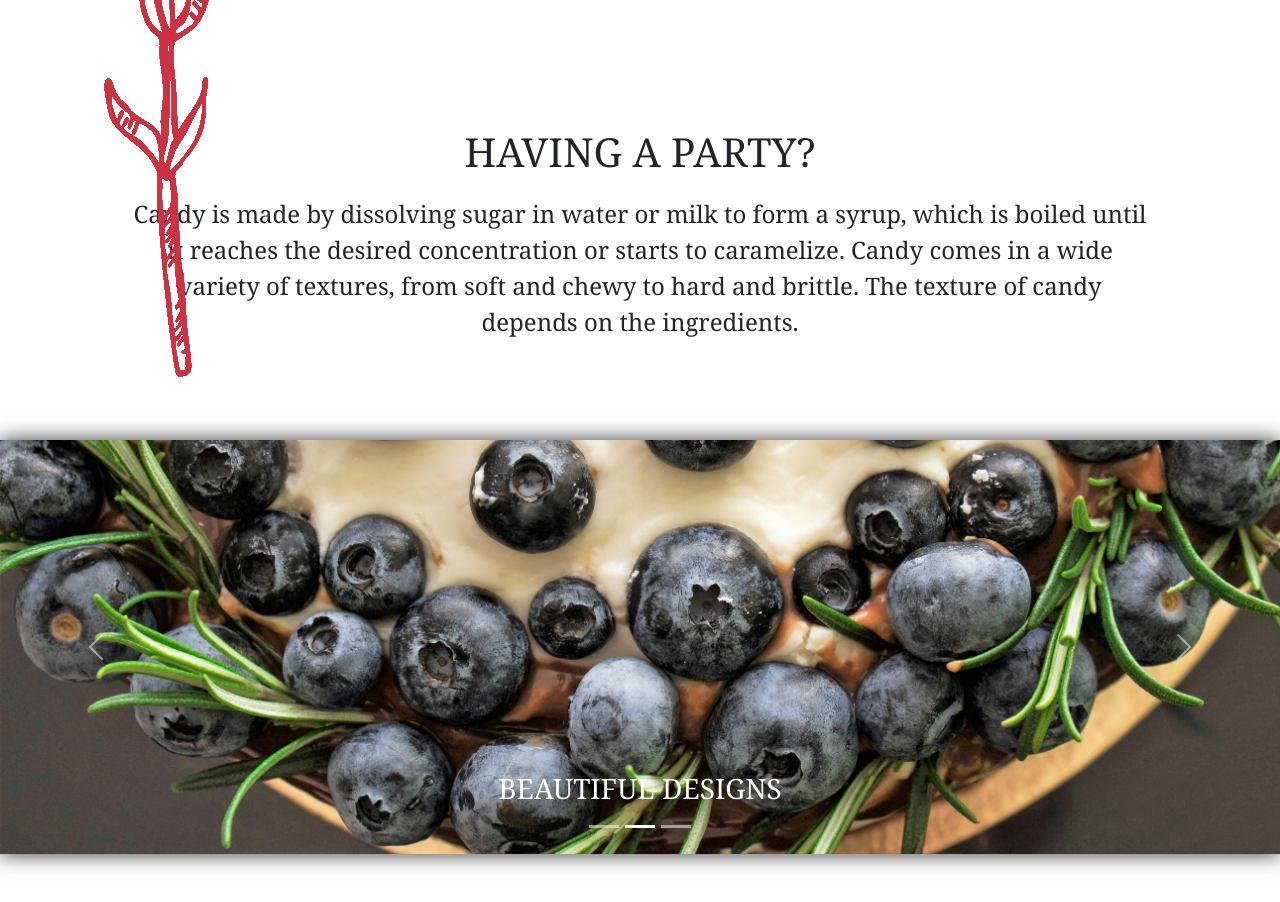
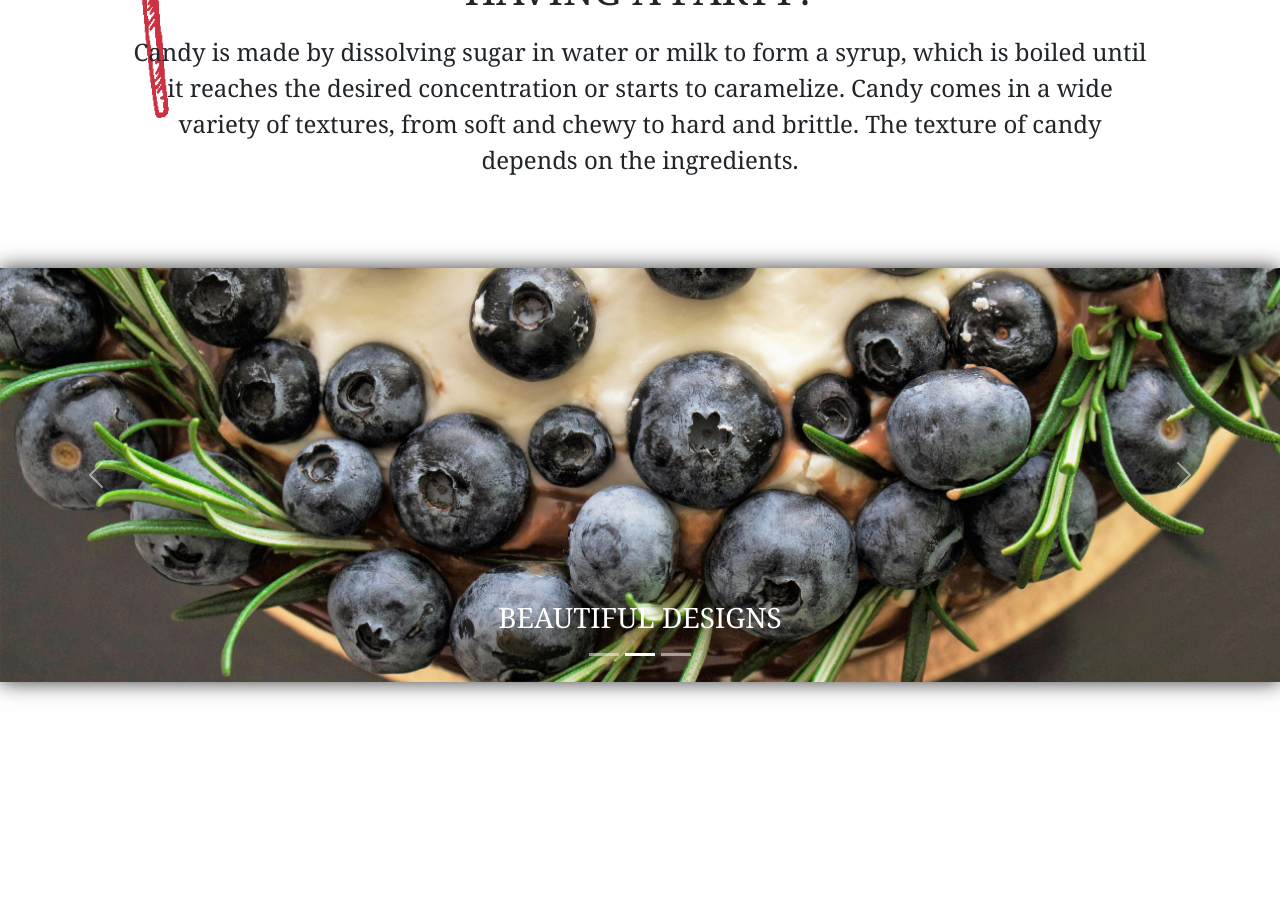
Before and after one commit to darya-cherr/candyShop, a React (Create React App) app: page / in a window 1280 px wide. Shown: the part 1080-1982 px from the top of the page. After the commit the page ends 1810 px from the top, so only its background shows below. Built offline with nearby package versions, Linux system fonts and the light colour scheme.

Commit message:
Fixed adaptive position

```diff
--- a/src/pages/Home.js
+++ b/src/pages/Home.js
@@ -10,12 +10,8 @@ const Styles = styled.div `
     position: absolute;
     left: 60%;
     width: 33%;
+    top: 20%;
     height: auto;
-    margin-top: 10%;
-    backdrop-filter: brightness(70%);
-    padding-bottom: 50px;
-
-
   }
 
   .shadow1 {
@@ -31,7 +27,6 @@ const Styles = styled.div `
   }
 
   .image {
-    position: absolute;
     z-index: -1;
   }
 
@@ -43,8 +38,12 @@ const Styles = styled.div `
   }
 
   .holder2{
-   position: relative;
-    padding-bottom: 80px;
+    position: relative;
+    top: 80px;
+    width: 100%;
+    padding-bottom: 150px;
+    text-align: center;
+    z-index: 1;
   }
 
   .header-text {
@@ -54,19 +53,22 @@ const Styles = styled.div `
     text-align: center;
     font-family: "Cambria";
     font-size: x-large;
+    size: auto;
   }
 
   .cont1{
     position: relative;
-    padding-bottom: 1100px;
+    height: auto;
+    z-index: -2;
   }
 
 
   .flower1 {
     position: absolute;
+    top: 80px;
     margin-left: 75px;
-    margin-top: 80px;
-    z-index: 2;
+    height: 120%;
+    width: auto;
   }
 `
 
@@ -74,14 +76,13 @@ const Styles = styled.div `
 const Home =() =>{
     return (
         <Styles>
+            <div className="">
+                <HomeImgComponent />
+                <TextBlock1/>
+                <Slider/>
 
-            <HomeImgComponent />
-            <TextBlock1/>
-            <div className="position-relative">
-                <Slider/>
-            </div>
             <Container className="mt-5"></Container>
-
+       </div>
         </Styles>
 
     );
@@ -104,7 +105,7 @@ const TextBlock1 = () => {
 
 const TextBlock2 = () => {
     return(
-        <div className="holder2" >
+        <div className="holder2 d-block text-wrap" >
             <Container >
                 <h1 className="holder">HAVING A PARTY?</h1>
                 <p className="header-text mx-5">Candy is made by dissolving
@@ -119,7 +120,7 @@ const TextBlock2 = () => {
 
 const HomeImgComponent = () => {
     return (
-    <Container className="cont1 mw-100 px-0">
+    <Container className="cont1 mw-100 px-0 d-block">
             <img src={HomeHeaderCake} className="w-100 shadow1 image d-block" />
             <img src={Flower1} className="flower1 "/>
         <Container className="cont shadow1">
```
